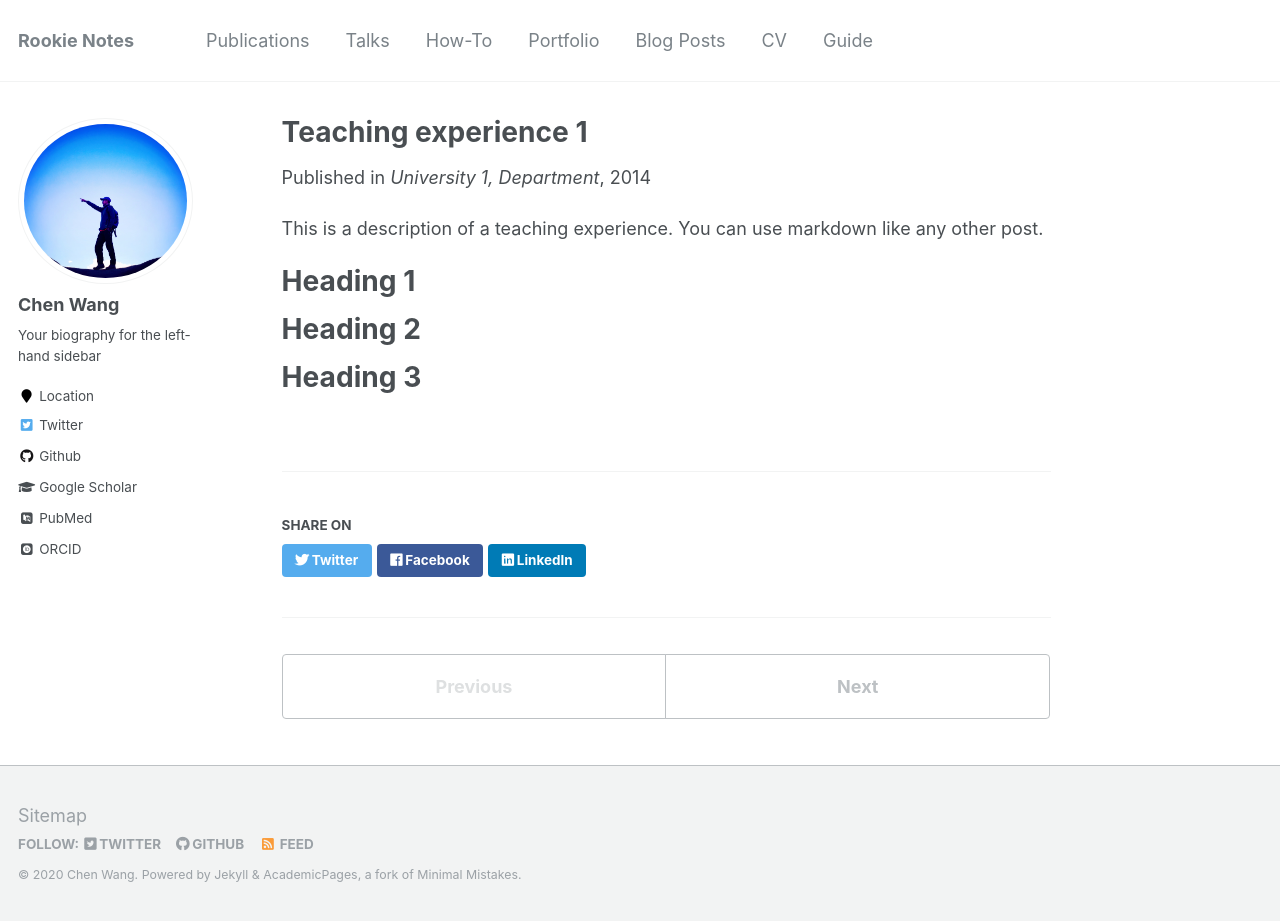
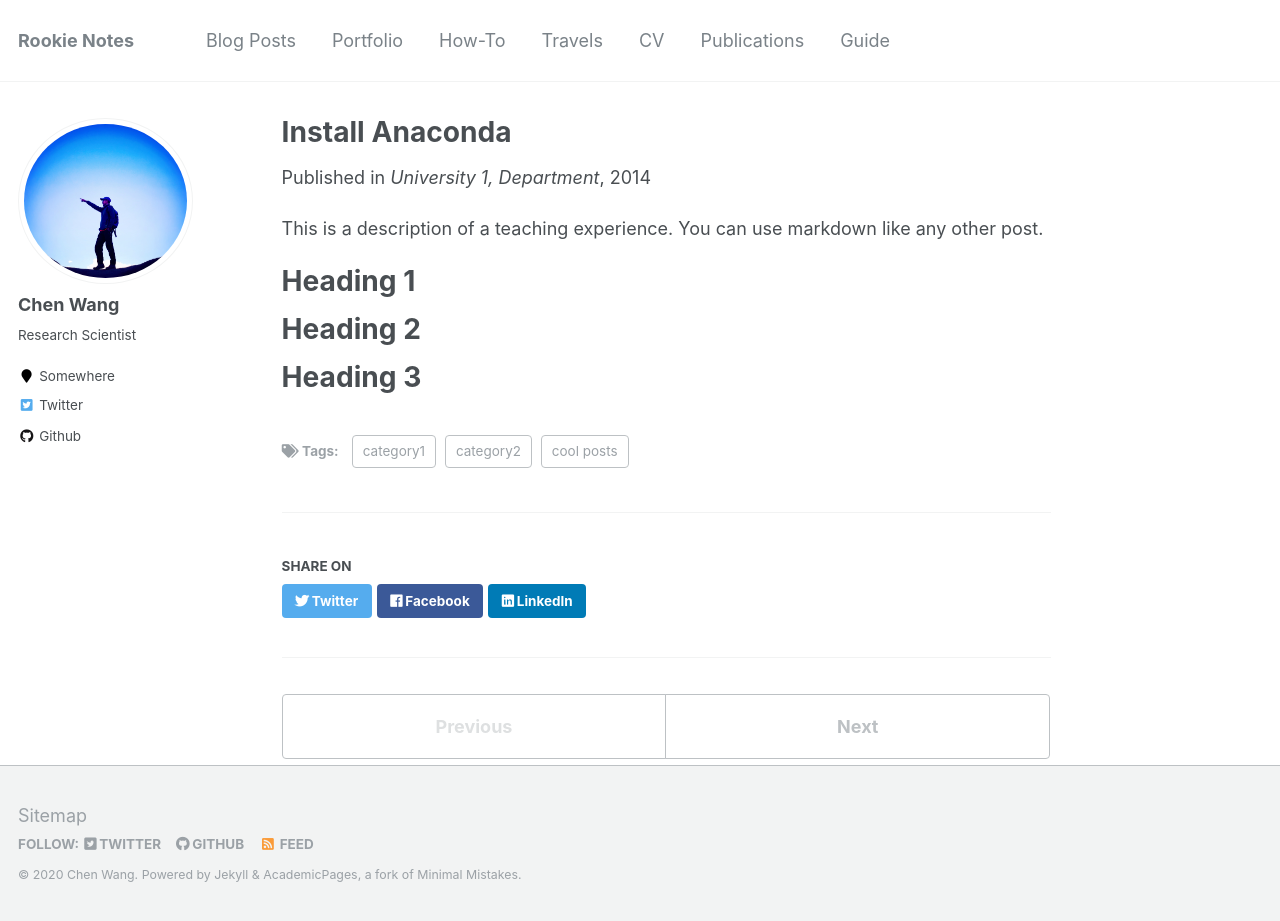
Before and after one commit to ichenwang/ichenwang.github.io, a Jekyll site: the page built from _howto/2014-spring-teaching-1.md, in a window 1280 px wide and 921 px high. Built offline with Jekyll 4.4.1, drawn with Linux system fonts in a browser that asks for light colours; some web fonts are replaced.

Commit message:
add travels

```diff
--- a/_config.yml
+++ b/_config.yml
@@ -82,11 +82,11 @@
 author:
   name             : "Chen Wang"
   avatar           : "bio-photo.jpg"
-  bio              : "Your biography for the left-hand sidebar"
-  location         : "Location"
+  bio              : "Research Scientist"
+  location         : "Somewhere"
   employer         :
-  pubmed           : "https://www.ncbi.nlm.nih.gov/pubmed/?term=john+snow"
-  googlescholar    : "http://yourfullgooglescholarurl.com"
+  pubmed           : # "https://www.ncbi.nlm.nih.gov/pubmed/?term=john+snow"
+  googlescholar    : # "http://yourfullgooglescholarurl.com"
   email            :
   researchgate     :  # example: "https://www.researchgate.net/profile/yourprofile"
   uri              :
@@ -96,20 +96,20 @@
   flickr           :
   facebook         :
   foursquare       :
-  github           : "academicpages"
+  github           : "ichenwang"
   google_plus      :
   keybase          :
   instagram        :
   impactstory      : #"https://profiles.impactstory.org/u/xxxx-xxxx-xxxx-xxxx"
   lastfm           :
   linkedin         :
-  orcid            : "http://orcid.org/yourorcidurl"
+  orcid            : #"http://orcid.org/yourorcidurl"
   pinterest        :
   soundcloud       :
   stackoverflow    : # http://stackoverflow.com/users/123456/username
   steam            :
   tumblr           :
-  twitter          : "replacethistwitterhandle"
+  twitter          : "mchenwang"
   vine             :
   weibo            :
   xing             :
@@ -184,7 +184,7 @@
   portfolio:
     output: true
     permalink: /:collection/:path/
-  talks:
+  travels:
     output: true
     permalink: /:collection/:path/
 
@@ -236,10 +236,10 @@
       author_profile: true
       share: true
       comment: true
-  # _talks
+  # _travels
   - scope:
       path: ""
-      type: talks
+      type: travels
     values:
       layout: talk
       author_profile: true
--- a/_howto/2014-spring-teaching-1.md
+++ b/_howto/2014-spring-teaching-1.md
@@ -1,11 +1,14 @@
 ---
-title: "Teaching experience 1"
-collection: teaching
+title: "Install Anaconda"
+collection: howto
 type: "Undergraduate course"
 permalink: /teaching/2014-spring-teaching-1
 venue: "University 1, Department"
 date: 2014-01-01
-location: "City, Country"
+tags:
+  - cool posts
+  - category1
+  - category2
 ---
 
 This is a description of a teaching experience. You can use markdown like any other post.
--- a/_pages/talks.html
+++ b/_pages/travel.html
@@ -1,7 +1,7 @@
 ---
 layout: archive
-title: "Talks and presentations"
-permalink: /talks/
+title: "Travels"
+permalink: /travels/
 author_profile: true
 ---
 
@@ -11,6 +11,6 @@
 
 {% endif %}
 
-{% for post in site.talks reversed %}
+{% for post in site.travels reversed %}
   {% include archive-single-talk.html %}
 {% endfor %}
```
Also changed, not shown: _data/navigation.yml (+10 -9 lines), _pages/about.md (+1 -1 lines), _travels/2012-03-01-talk-1.md (renamed from _talks/2012-03-01-talk-1.md), _travels/2013-03-01-tutorial-1.md (renamed from _talks/2013-03-01-tutorial-1.md), _travels/2014-02-01-talk-2.md (renamed from _talks/2014-02-01-talk-2.md), _travels/2014-03-01-talk-3.md (renamed from _talks/2014-03-01-talk-3.md).
